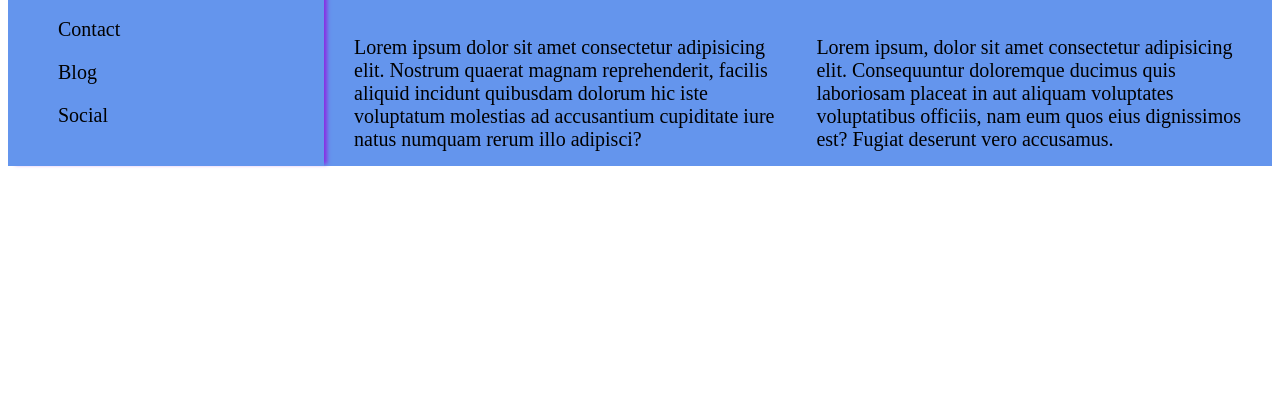
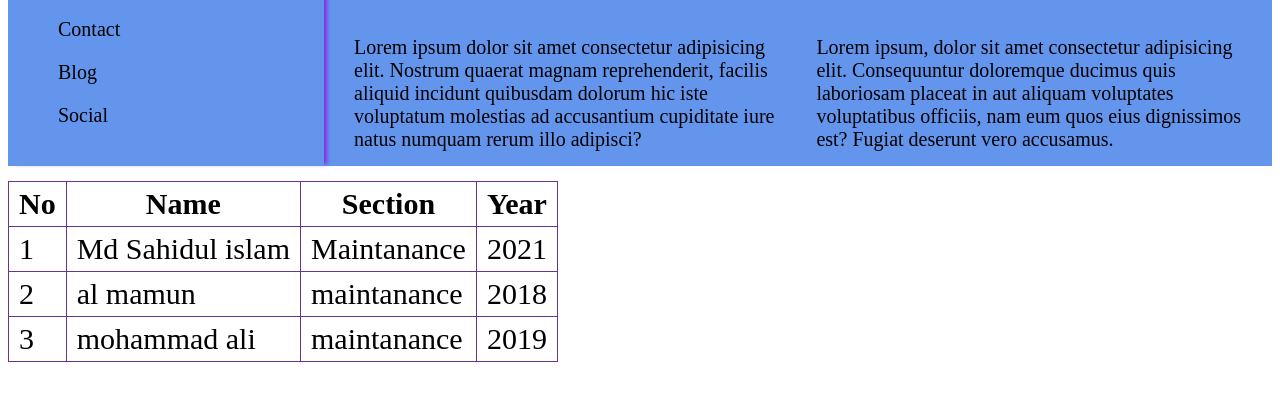
Before and after one commit to sagor369/class-4, a plain HTML site: page index.html in a window 1280 px wide. Shown: the part 127-528 px from the top of the page. Drawn offline with Linux system fonts and the light colour scheme.

Commit message:
table added

```diff
--- a/index.html
+++ b/index.html
@@ -26,9 +26,36 @@
         </article>
    </header>
    <main>
-    <section class="blog">
-
-    </section>
+    <table>
+        <thead>
+            <tr>
+                <th>No</th>
+                <th>Name</th>
+                <th>Section</th>
+                <th>Year</th>
+            </tr>
+        </thead>
+        <tbody>
+            <tr>
+                <td>1</td>
+                <td>Md Sahidul islam</td>
+                <td>Maintanance</td>
+                <td>2021</td>
+            </tr>
+            <tr>
+                <td>2</td>
+                <td>al mamun</td>
+                <td>maintanance</td>
+                <td>2018</td>
+            </tr>
+            <tr>
+                <td>3</td>
+                <td>mohammad ali</td>
+                <td>maintanance</td>
+                <td>2019</td>
+            </tr>
+        </tbody>
+    </table>
    </main>
 </body>
 </html>
--- a/style.css
+++ b/style.css
@@ -44,3 +44,12 @@
     background-color: cornflowerblue;
     height: 260px;
 }
+table th, td{
+    border: 1px solid rebeccapurple;
+    padding: 5px 10px;
+
+}
+table {
+    border-collapse: collapse;
+    font-size: 30px;
+}
```
